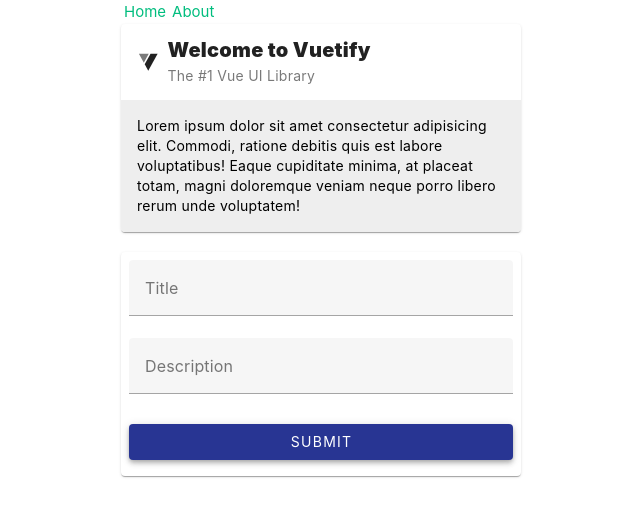
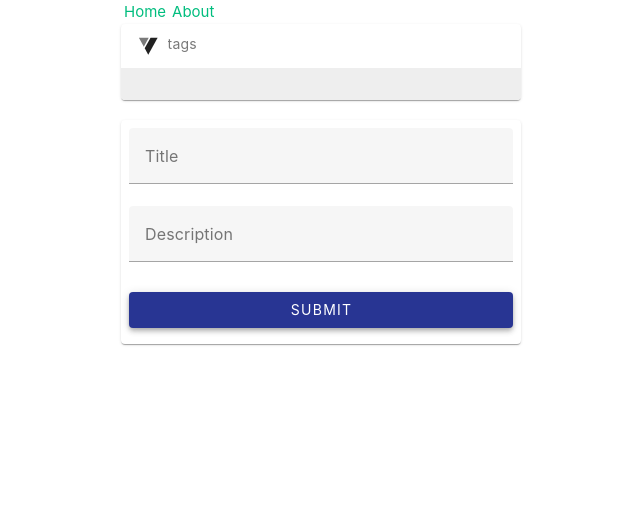
Before and after one commit to AndrewPalchykovsky/jira, a Vue app: page / in a window 1280 px wide. Both pictures are taken after a click on the button "SUBMIT". Shown: the top 516 px of the page, without its empty margins (119-759 px from the left). Built offline with nearby package versions, Linux system fonts and the light colour scheme.

Commit message:
feat: get cards from store

```diff
--- a/src/components/TheCard.vue
+++ b/src/components/TheCard.vue
@@ -1,15 +1,18 @@
-<script lang="ts" setup></script>
+<script lang="ts" setup>
+const props = defineProps<{
+  title: string
+  description: string
+}>()
+</script>
 
 <template>
-  <v-card class="mx-auto" prepend-icon="$vuetify" subtitle="The #1 Vue UI Library" width="400">
+  <v-card class="mx-auto" prepend-icon="$vuetify" subtitle="tags" width="400">
     <template v-slot:title>
-      <span class="font-weight-black">Welcome to Vuetify</span>
+      <span class="font-weight-black">{{ title }}</span>
     </template>
 
     <v-card-text class="bg-surface-light pt-4">
-      Lorem ipsum dolor sit amet consectetur adipisicing elit. Commodi, ratione debitis quis est
-      labore voluptatibus! Eaque cupiditate minima, at placeat totam, magni doloremque veniam neque
-      porro libero rerum unde voluptatem!
+      {{ description }}
     </v-card-text>
   </v-card>
 </template>
--- a/src/views/HomeView.vue
+++ b/src/views/HomeView.vue
@@ -1,11 +1,21 @@
 <script lang="ts" setup>
 import TheCard from '@/components/TheCard.vue'
 import CreateCard from '@/components/CreateCard.vue'
+import { useTaskStore } from '@/stores/task'
+import { storeToRefs } from 'pinia'
+
+const store = useTaskStore()
+const { getTasks } = storeToRefs(store)
 </script>
 
 <template>
   <main>
-    <TheCard />
+    <TheCard
+      v-for="(task, index) in getTasks"
+      :key="index"
+      :description="task.description"
+      :title="task.title"
+    />
     <CreateCard />
   </main>
 </template>
```
